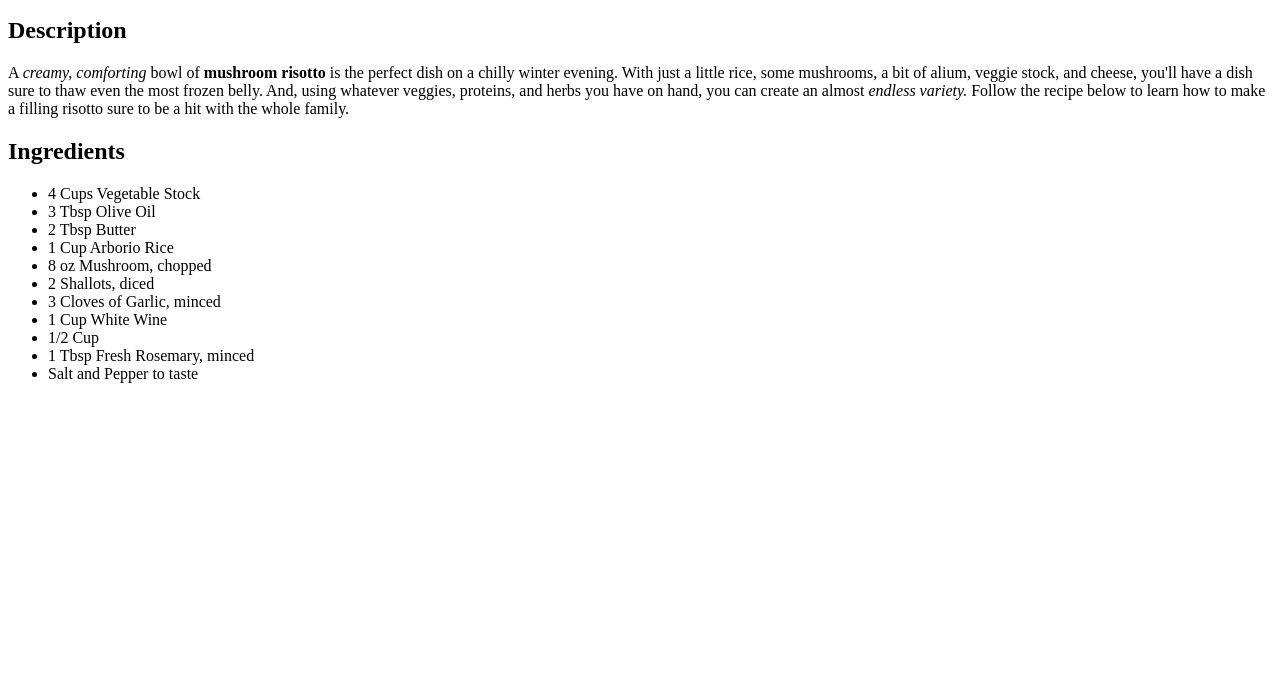
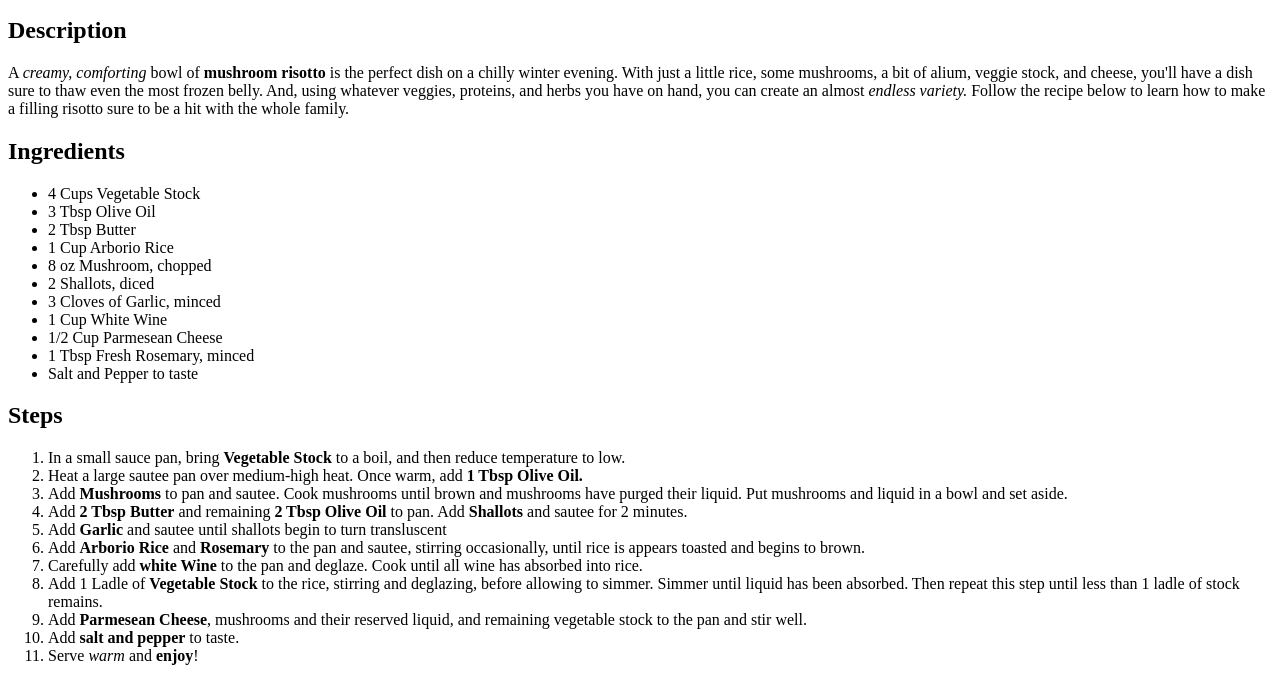
Before and after one commit to jachapman90/odin-recipes, a plain HTML site: page recipes/risotto.html in a window 1280 px wide. Shown: the part 101-800 px from the top of the page. Drawn offline with Linux system fonts and the light colour scheme.

Commit message:
Add Steps to risotto

```diff
--- a/recipes/risotto.html
+++ b/recipes/risotto.html
@@ -23,11 +23,24 @@
         <li>2 Shallots, diced</li>
         <li>3 Cloves of Garlic, minced</li>
         <li>1 Cup White Wine</li>
-        <li>1/2 Cup</li>
+        <li>1/2 Cup Parmesean Cheese</li>
         <li>1 Tbsp Fresh Rosemary, minced</li>
         <li>Salt and Pepper to taste</li>
       </ul>
-
+      <h2>Steps</h2>
+      <ol>
+        <li>In a small sauce pan, bring <strong>Vegetable Stock</strong> to a boil, and then reduce temperature to low.</li>
+        <li>Heat a large sautee pan over medium-high heat. Once warm, add <strong>1 Tbsp Olive Oil.</strong></li>
+        <li>Add <strong>Mushrooms</strong> to pan and sautee. Cook mushrooms until brown and mushrooms have purged their liquid. Put mushrooms and liquid in a bowl and set aside.</li>
+        <li>Add <strong>2 Tbsp Butter</strong> and remaining <strong>2 Tbsp Olive Oil</strong> to pan. Add <strong>Shallots</strong> and sautee for 2 minutes.</li>
+        <li>Add <strong>Garlic</strong> and sautee until shallots begin to turn transluscent</li>
+        <li>Add <strong>Arborio Rice</strong> and <strong>Rosemary</strong> to the pan and sautee, stirring occasionally, until rice is appears toasted and begins to brown.</li>
+        <li>Carefully add <strong>white Wine</strong> to the pan and deglaze. Cook until all wine has absorbed into rice.</li>
+        <li>Add 1 Ladle of <strong>Vegetable Stock</strong> to the rice, stirring and deglazing, before allowing to simmer. Simmer until liquid has been absorbed. Then repeat this step until less than 1 ladle of stock remains.</li>
+        <li>Add <strong>Parmesean Cheese</strong>, mushrooms and their reserved liquid, and remaining vegetable stock to the pan and stir well.</li>
+        <li>Add <strong>salt and pepper</strong> to taste.</li>
+        <li>Serve <em>warm</em> and <strong>enjoy</strong>!</li>
+      </ol>
 
 </body>
 </html>
```
